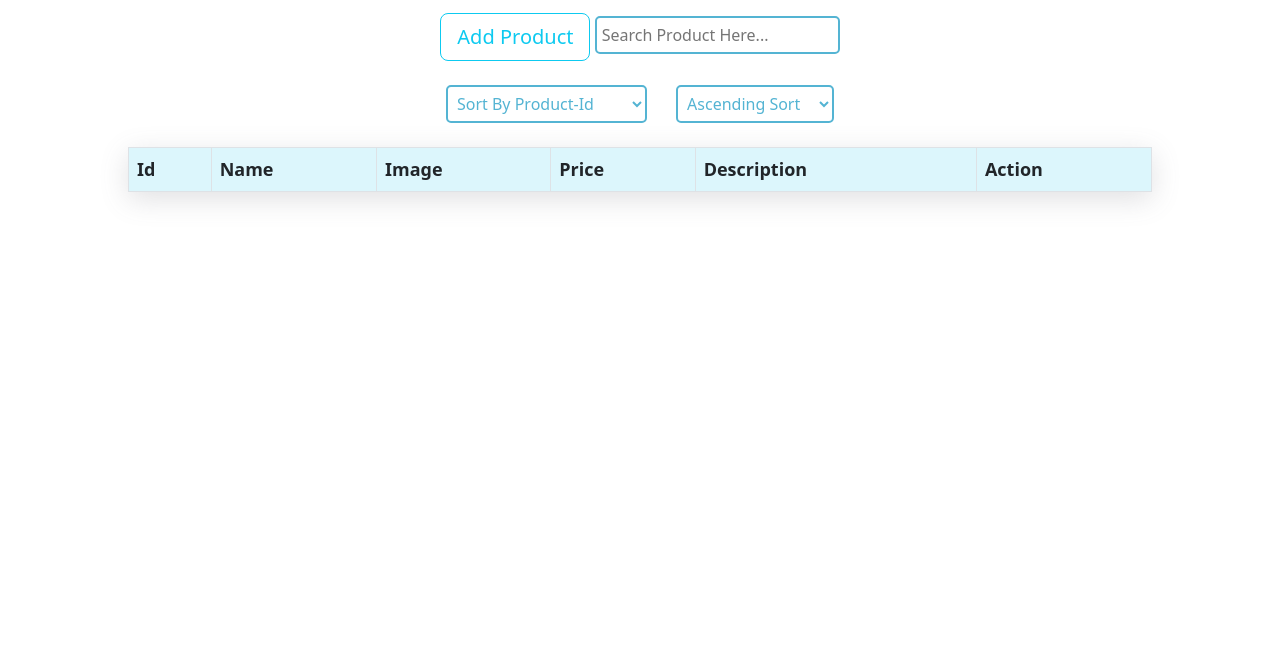
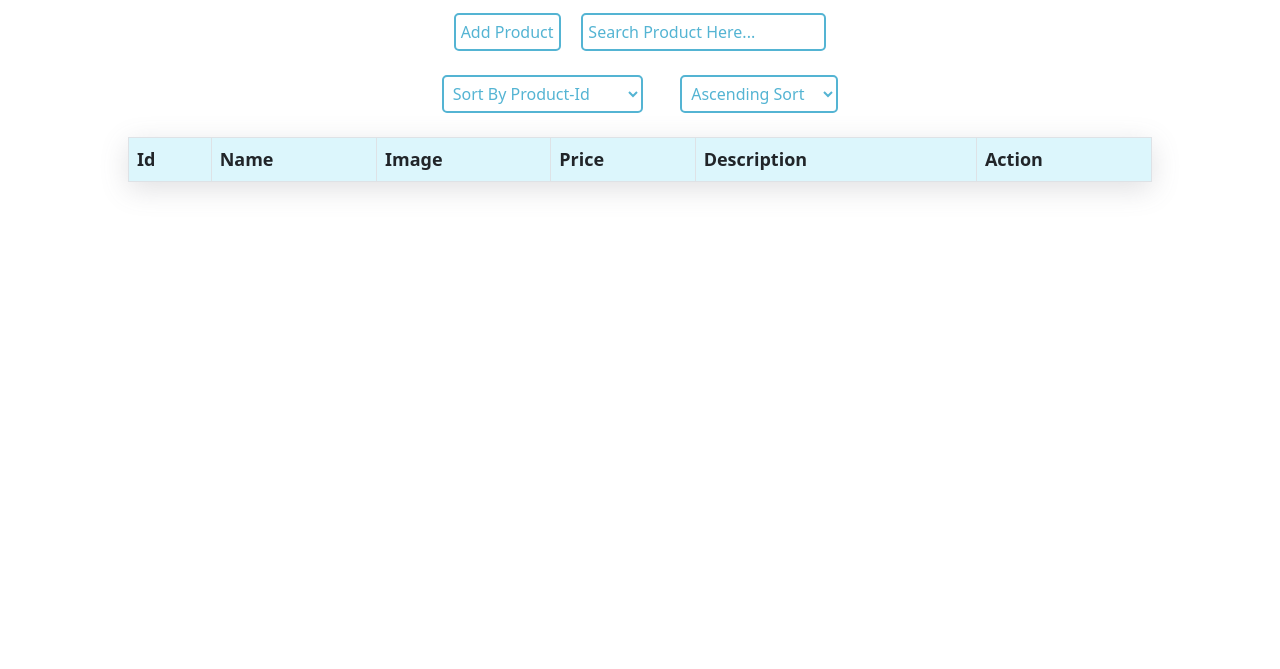
Before and after one commit to vidur-simform/crud-app, a plain HTML site: page index.html in a window 1280 px wide. Shown: the part 131-800 px from the top of the page. Drawn offline with nearby package versions, Linux system fonts and the light colour scheme.

Commit message:
[fix] design fixed

```diff
--- a/index.html
+++ b/index.html
@@ -15,7 +15,7 @@
         <h1>PRODUCTS</h1>
         <br>
         <span>
-        <a href="add.html" type="button" class="btn btn-outline-info btn-lg"> Add Product </a>
+        <a href="add.html" type="button" class="add-prod"> Add Product </a> &nbsp; &nbsp;
         <input id="filter-by-id" type="text" value="" placeholder="Search Product Here..." class="search" />
       </span>
         <br>
@@ -25,6 +25,7 @@
             <option value="sort-by-product-name">Sort By Product-Name</option>
             <option value="sort-by-product-price">Sort By Product-Price</option>
           </select>
+          &nbsp;
           &nbsp;
           &nbsp;
           &nbsp;
--- a/style.css
+++ b/style.css
@@ -1,6 +1,4 @@
 /* add html */
-body{
-}
 .cont{
     margin-top: 5%;
     display: flex;
@@ -49,6 +47,7 @@ body{
 #filter-by-id{
     padding: 5px;
     border: 2px solid #54B4D3;
+    color :#54B4D3;
     border-radius: 5px;
     background-color: white;
     font-size: 16px;
@@ -56,3 +55,22 @@ body{
 #filter-by-id:focus{
     outline: none;
 }
+#filter-by-id::placeholder {
+    color: #54B4D3;
+ }
+ .add-prod{
+    color: #54B4D3;
+ }
+ .add-prod{
+    padding: 5px;
+    border: 2px solid #54B4D3;
+    border-radius: 5px;
+    background-color: white;
+    font-size: 16px;
+    text-decoration: none;
+ }
+ .add-prod:hover{
+    color: white;
+    text-decoration: none;
+    background-color: #54B4D3;
+ }
```
